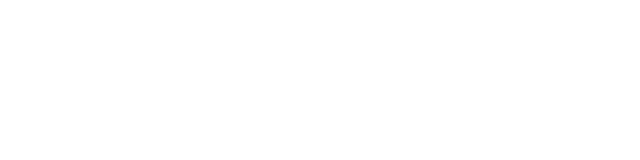
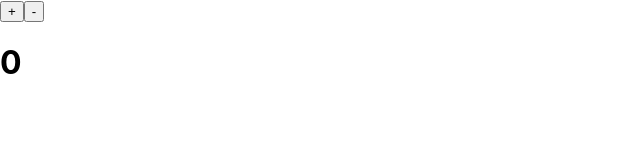
Before and after one commit to EdValenzuela/fundamentos-redux, a React (Create React App) app: page / in a window 1280 px wide. Shown: the top 160 px of the page, without its empty margins (0-640 px from the left). Built offline with nearby package versions, Linux system fonts and the light colour scheme.

Commit message:
✨ conectando componentes con react-redux

```diff
--- a/package.json
+++ b/package.json
@@ -8,6 +8,7 @@
     "@testing-library/user-event": "^12.1.10",
     "react": "^17.0.2",
     "react-dom": "^17.0.2",
+    "react-redux": "^7.2.5",
     "react-scripts": "4.0.3",
     "redux": "^4.1.1",
     "web-vitals": "^1.0.1"
--- a/src/App.js
+++ b/src/App.js
@@ -1,11 +1,16 @@
 import React from 'react'
+import { Provider } from 'react-redux'
+import Counter from './Components/Counter'
+
 import store from './store'
 
 const App = () => {
   return (
-    <div>
-
-    </div>
+    <Provider store={store}>
+      <div>
+        <Counter />
+      </div>
+    </Provider>
   )
 }
 
--- /dev/null
+++ b/src/Components/Counter.js
@@ -0,0 +1,32 @@
+import React from 'react'
+import { connect } from 'react-redux'
+import { increment, decrement } from '../store'
+
+const Counter = props => {
+
+    const { count, increment, decrement } = props;
+
+    return (
+        <div>
+            <button onClick={ increment } >+</button>
+            <button onClick={ decrement }>-</button>
+
+            <h1>{ count }</h1>
+        </div>
+    )
+}
+
+const mapStateToProps = state => {
+    return{
+        count: state
+    }
+}
+
+const mapDispatchToProps = dispatch => {
+    return{
+        increment: () => dispatch(increment()),
+        decrement: () => dispatch(decrement())
+    }
+}
+
+export default connect(mapStateToProps, mapDispatchToProps)(Counter)
--- a/src/store.js
+++ b/src/store.js
@@ -1,8 +1,8 @@
-import { createStore } from 'redux'
+import { createStore } from "redux";
 
 // Nombres de constantes de acciones
-const INCREMENT = 'INCREMENT';
-const DECREMENT = 'DECREMENT';
+const INCREMENT = "INCREMENT";
+const DECREMENT = "DECREMENT";
 
 // Reducer
 /* es una funcion pura que nos regresa el estado actual */
@@ -13,7 +13,6 @@
 */
 
 const initialState = 0;
-
 
 const counter = (state = initialState, action) => {
   switch (action.type) {
@@ -26,45 +25,49 @@
     default:
       return state;
   }
-}
+};
 
-// Store
-// Almacenamiento de nuestro estado
-const store = createStore(counter)
-
-store.subscribe(() => {
-    console.log(store.getState())
-})
+/* store.subscribe(() => {
+  console.log(store.getState());
+}); */
 
 //creadores de acciones
-const increment = () => {
+export const increment = () => {
   return {
-        type: INCREMENT
-    }
-}
+    type: INCREMENT,
+  };
+};
 
-const decrement = () => {
+export const decrement = () => {
   return {
-        type: DECREMENT
-    }
-}
+    type: DECREMENT,
+  };
+};
 
 //acciones
 // store.dispatch({
 //     type: INCREMENT
 // })
 
-store.dispatch(increment())
-store.dispatch(increment())
-store.dispatch(increment())
-store.dispatch(increment())
-store.dispatch(increment())
-store.dispatch(increment())
+/* store.dispatch(increment());
+store.dispatch(increment());
+store.dispatch(increment());
+store.dispatch(increment());
+store.dispatch(increment());
+store.dispatch(increment()); */
 
-setTimeout(() => {
+/*setTimeout(() => {
    store.dispatch({
-        type: DECREMENT
-    })
-}, 2000);
+    type: DECREMENT,
+  });
+}, 2000); */
 
-export default store;
+//store.getState()
+//store.dispatch()
+//store.subscribe(func)
+
+// Store
+// Almacenamiento de nuestro estado
+const store = createStore(counter);
+
+export default store
```
Also changed, not shown: 1 other file (tests, documents, lock files or other folders). Lines whose indentation alone changed are shown as unchanged.
